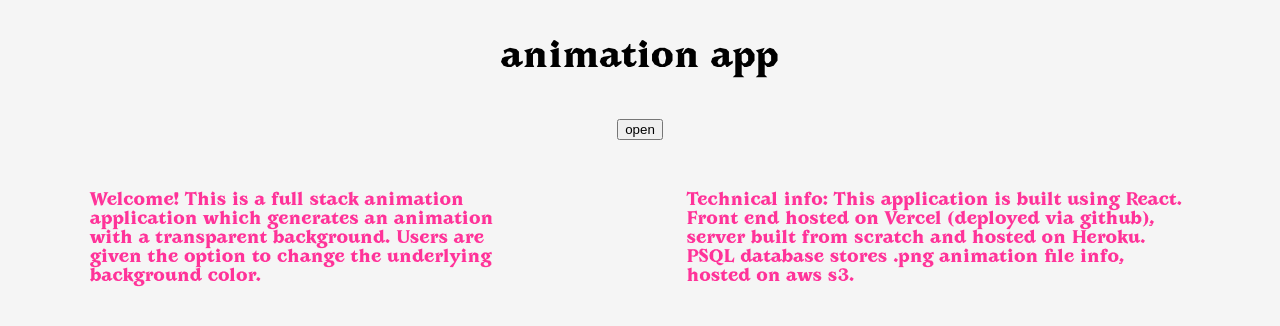
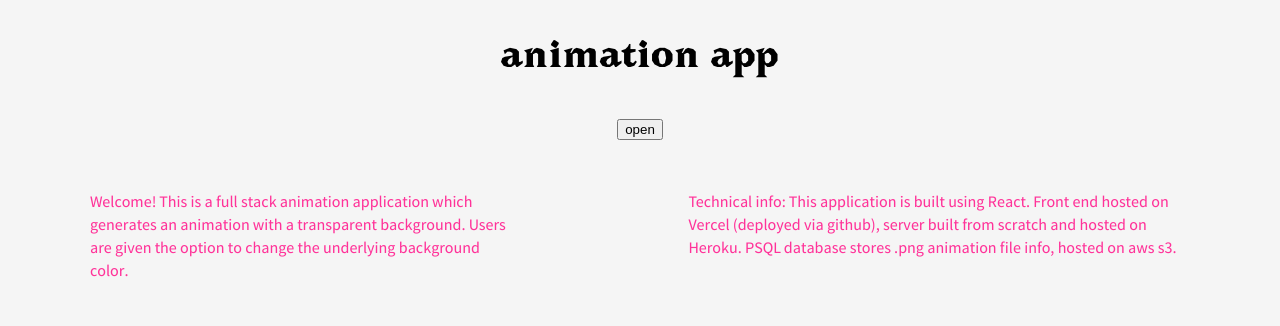
Before and after one commit to timothyhudsonemail/animation-app, a React (Create React App) app: page / in a window 1280 px wide. Shown: the top 326 px of the page. Built offline with nearby package versions, Linux system fonts and the light colour scheme.

Commit message:
Update App.js

```diff
--- a/src/App.js
+++ b/src/App.js
@@ -155,7 +155,7 @@ export default class App extends Component {
          <div style={{display:"flex",flexDirection:"row"}}>
     <div>
            <p style={{color:"rgb(255, 51, 153)",
-              fontFamily:"Avaraa",
+              fontFamily:"Varta",
                      textAlign:"left",
               paddingLeft:"90px",
               paddingRight:"90px"}}>
@@ -164,7 +164,7 @@ export default class App extends Component {
         <div>
 
         <p style={{color:"rgb(255, 51, 153)",
-              fontFamily:"Avaraa",
+              fontFamily:"Varta",
                  textAlign:"left",
               paddingLeft:"90px",
               paddingRight:"90px"}}>
```
